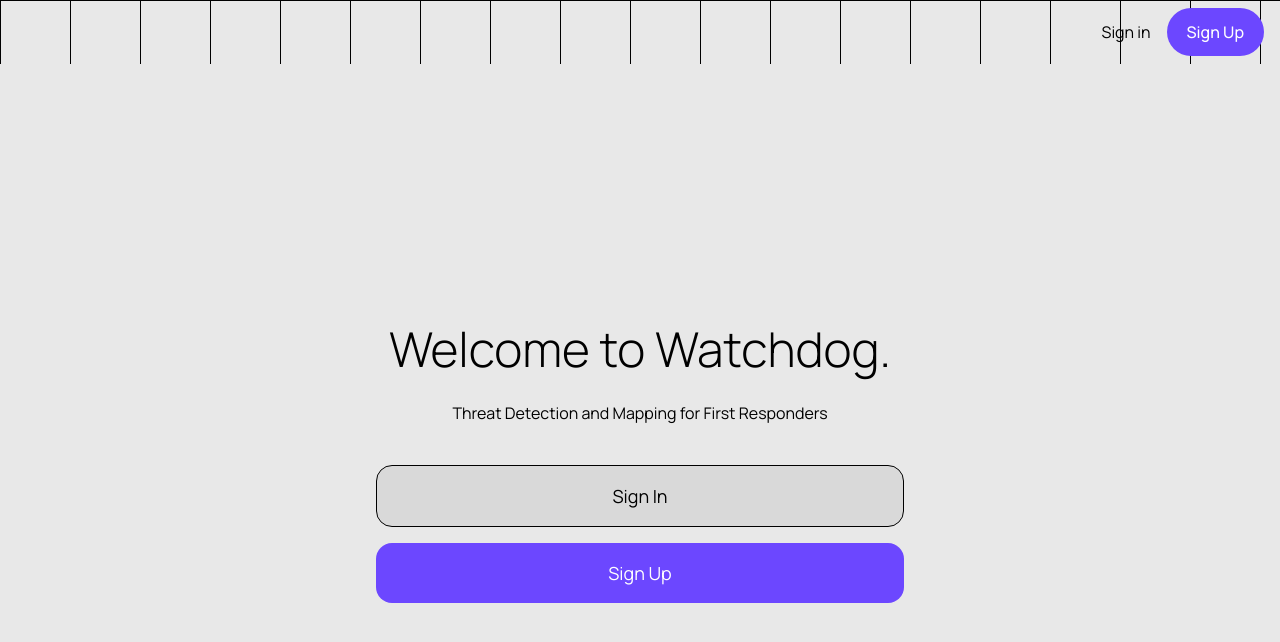
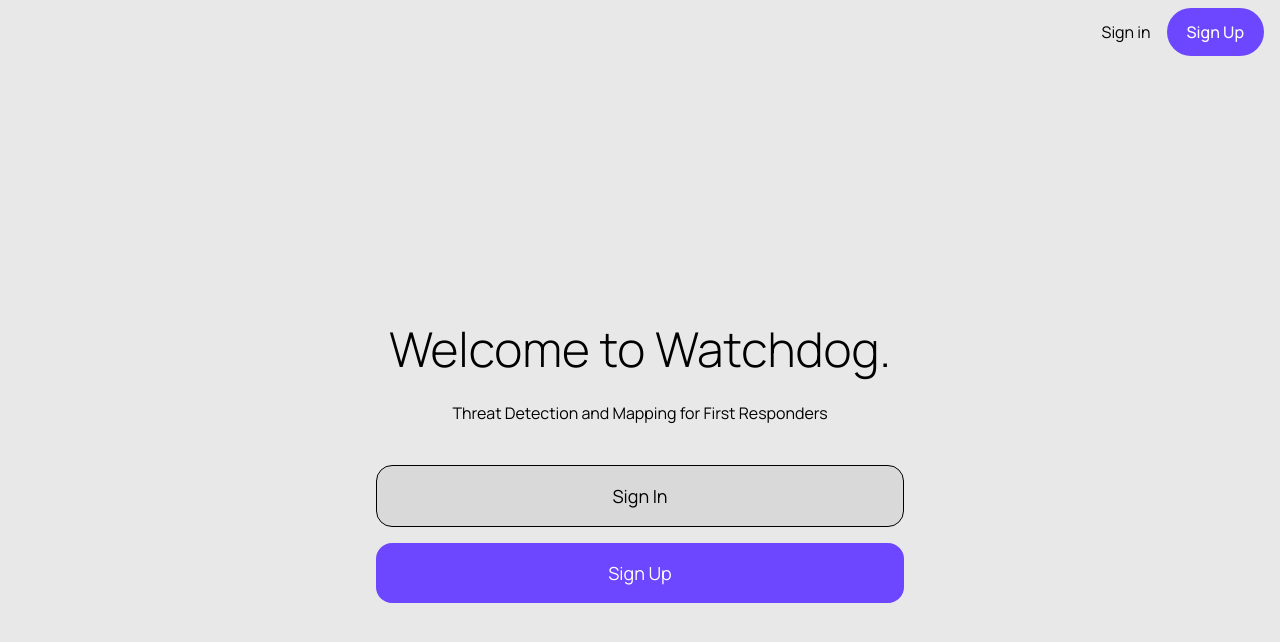
Before and after one commit to xiongian/nexhacks, a Next.js app: page / in a window 1280 px wide. Shown: the top 642 px of the page. Built offline with nearby package versions, Linux system fonts and the light colour scheme; no server answers.

Commit message:
fix: removed header lines

```diff
--- a/app/layout.tsx
+++ b/app/layout.tsx
@@ -29,7 +29,7 @@
     <ClerkProvider>
       <html lang="en">
         <body className={`${manrope.variable} antialiased`}>
-          <header className="flex justify-end items-center p-4 gap-4 h-16">
+          <header className="flex justify-end items-center p-4 gap-4 h-16 bg-background">
             <SignedOut>
               <SignInButton />
               <SignUpButton>
```
Also changed, not shown: proxy.ts (renamed from middleware.ts), 1 other file (tests, documents, lock files or other folders).
